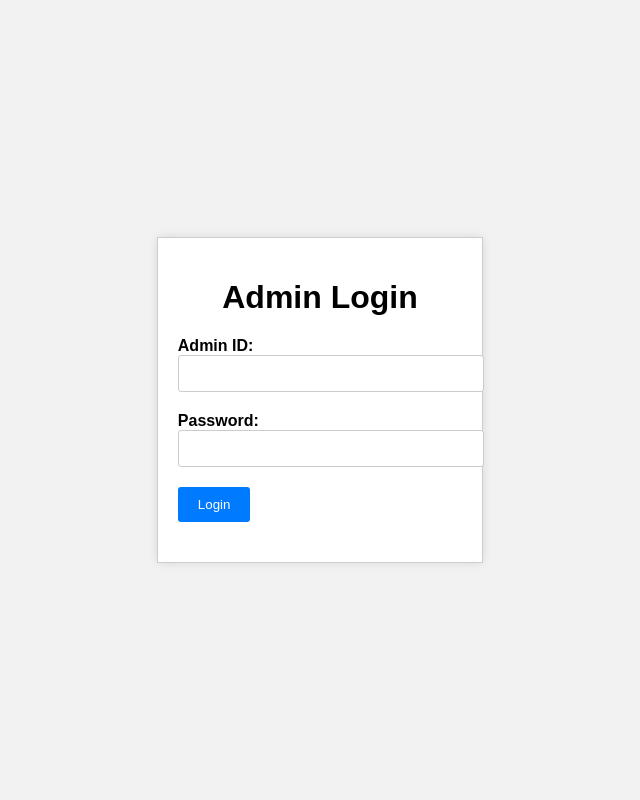
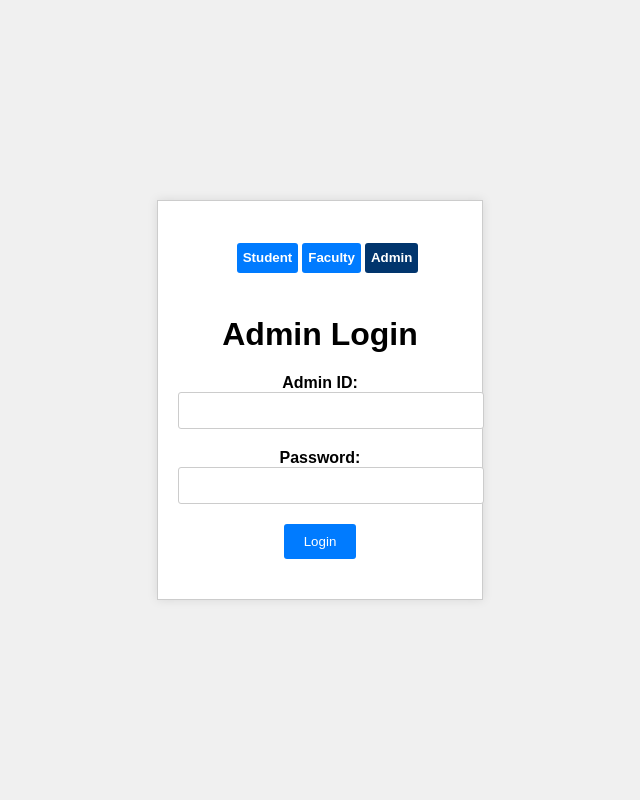
Before and after one commit to elementalneil/enrollment-portal, a Flask app: page /login_admin in a window 1280 px wide. Shown: the whole page, without its empty margins (320-960 px from the left). Run offline with Flask 3, Linux system fonts and the light colour scheme.

Commit message:
Added slider to easily navigate between different login pages

```diff
--- a/templates/login_admin.html
+++ b/templates/login_admin.html
@@ -63,6 +63,8 @@
 </head>
 <body>
     <div class="container">
+        {% include 'slider.html' %}
+
         <h1>Admin Login</h1>
         {% if error %}
             <div class = "error_message"><p>{{ error }}</p></div>
--- a/templates/login_faculty.html
+++ b/templates/login_faculty.html
@@ -63,6 +63,8 @@
 </head>
 <body>
     <div class="container">
+        {% include 'slider.html' %}
+
         <h1>Faculty Login</h1>
         {% if error %}
             <div class = "error_message"><p>{{ error }}</p></div>
--- a/templates/login_student.html
+++ b/templates/login_student.html
@@ -63,6 +63,8 @@
 </head>
 <body>
     <div class="container">
+        {% include 'slider.html' %}
+
         <h1>Student Login</h1>
         {% if error %}
             <div class = "error_message"><p>{{ error }}</p></div>
--- a/templates/navbar.html
+++ b/templates/navbar.html
@@ -55,7 +55,7 @@
         {% if 'id' in session %}
             <span>Welcome, {{ session['username'] }}!</span><a href="/logout">Logout</a>
         {% else %}
-            <a href="{{ url_for('login_faculty') }}">Login</a><a href="{{ url_for('register_faculty') }}">Register</a>
+            <a href="{{ url_for('login_student') }}">Login</a><a href="{{ url_for('register_student') }}">Register</a>
         {% endif %}
     </div>
 </div>
--- a/templates/register_faculty.html
+++ b/templates/register_faculty.html
@@ -57,6 +57,7 @@
 </head>
 <body>
     <div class="container">
+        <p>Are you a student? <a href="{{ url_for('register_student') }}">Student Register</a></p>
         <h2>Faculty Signup</h2>
         {% if error %}
             <div class = "error_message"><p>{{ error }}</p></div>
--- a/templates/register_student.html
+++ b/templates/register_student.html
@@ -57,6 +57,7 @@
 </head>
 <body>
     <div class="container">
+        <p>Are you a professor? <a href="{{ url_for('register_faculty') }}">Faculty Register</a></p>
         <h2>Student Signup</h2>
         {% if error %}
             <div class = "error_message"><p>{{ error }}</p></div>
--- /dev/null
+++ b/templates/slider.html
@@ -0,0 +1,85 @@
+<!DOCTYPE html>
+<html lang="en">
+<head>
+    <meta charset="UTF-8">
+    <meta name="viewport" content="width=device-width, initial-scale=1.0">
+    <title>Slider-like Buttons</title>
+    <style>
+        /* Add your desired styles for the slider-like buttons here */
+        body {
+            font-family: Arial, sans-serif;
+            text-align: center;
+            margin: 0;
+            padding: 0;
+            background-color: #f0f0f0;
+        }
+
+        .slider-container {
+            display: flex;
+            justify-content: space-between;
+            width: 60%;
+            margin: 0 auto;
+            padding: 20px;
+        }
+
+        .slider-button {
+            margin: 2px;
+            width: auto;
+            height: 30px;
+            background-color: #007bff;
+            color: #fff;
+            border: none;
+            border-radius: 3px;
+            cursor: pointer;
+            transition: background-color 0.3s;
+            display: flex;
+            justify-content: center;
+            align-items: center;
+            font-weight: bold;
+        }
+
+        .slider-button.active {
+            background-color: #01356d;
+        }
+    </style>
+</head>
+<body>
+    <div class="slider-container">
+        <button class="{% if request.path == '/login_student' %}slider-button active{% else %}slider-button{% endif %}"
+        id="page1">Student</button>
+        <button class="{% if request.path == '/login_faculty' %}slider-button active{% else %}slider-button{% endif %}"
+         id="page2">Faculty</button>
+        <button class="{% if request.path == '/login_admin' %}slider-button active{% else %}slider-button{% endif %}"
+         id="page3">Admin</button>
+    </div>
+
+    <script>
+        const buttons = document.querySelectorAll(".slider-button");
+        const sliderValue = document.getElementById("sliderValue");
+
+        buttons.forEach((button, index) => {
+            button.addEventListener("click", () => {
+                // Remove the "active" class from all buttons
+                buttons.forEach((btn) => {
+                    btn.classList.remove("active");
+                });
+
+                // Add the "active" class to the clicked button
+                button.classList.add("active");
+
+                // Define the URLs for each page
+                const pageURLs = {
+                    1: "login_student",
+                    2: "login_faculty",
+                    3: "login_admin"
+                };
+
+                // Redirect to the selected page
+                if (pageURLs[index + 1]) {
+                    window.location.href = pageURLs[index + 1];
+                }
+            });
+        });
+    </script>
+</body>
+</html>
```
